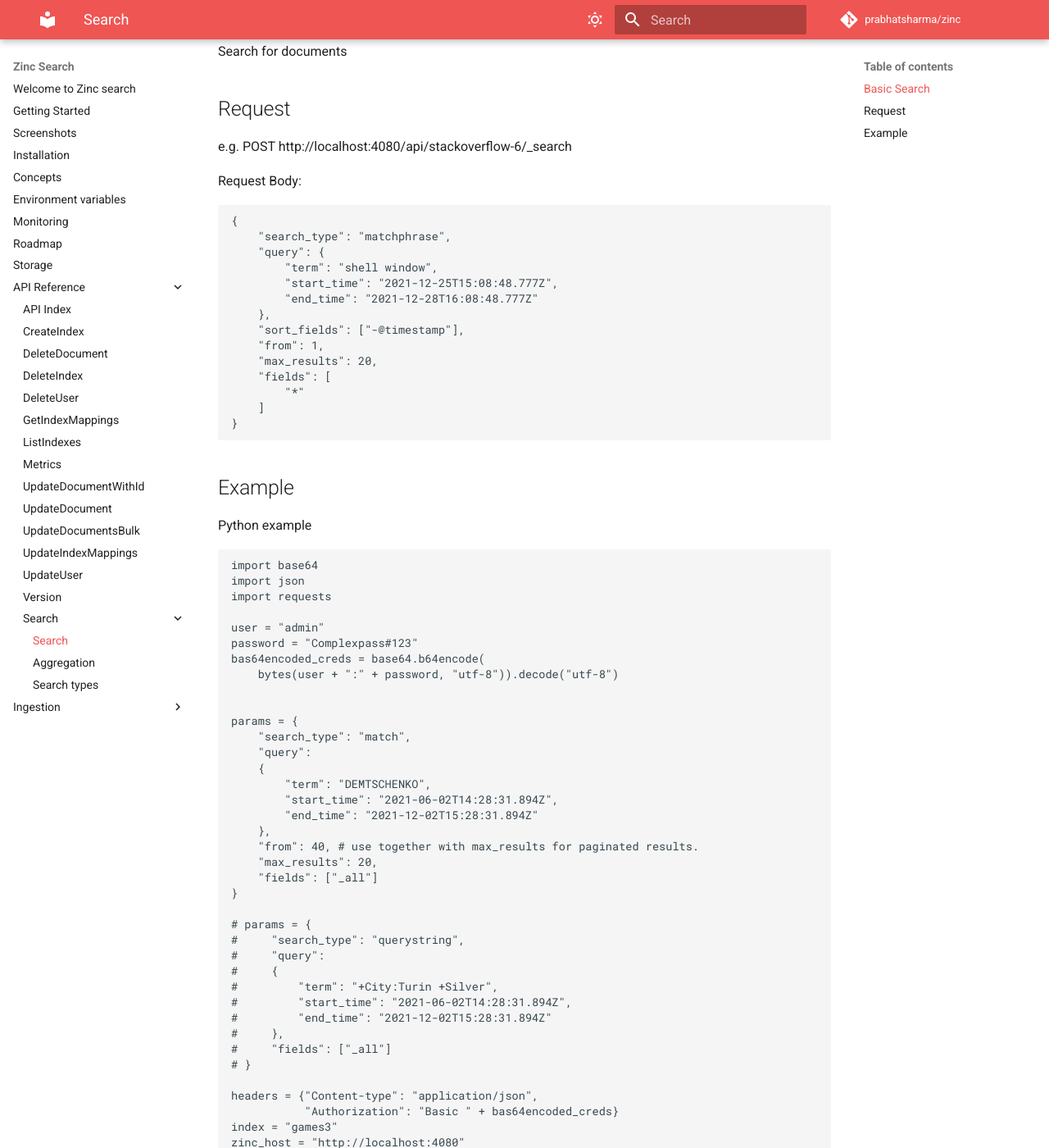
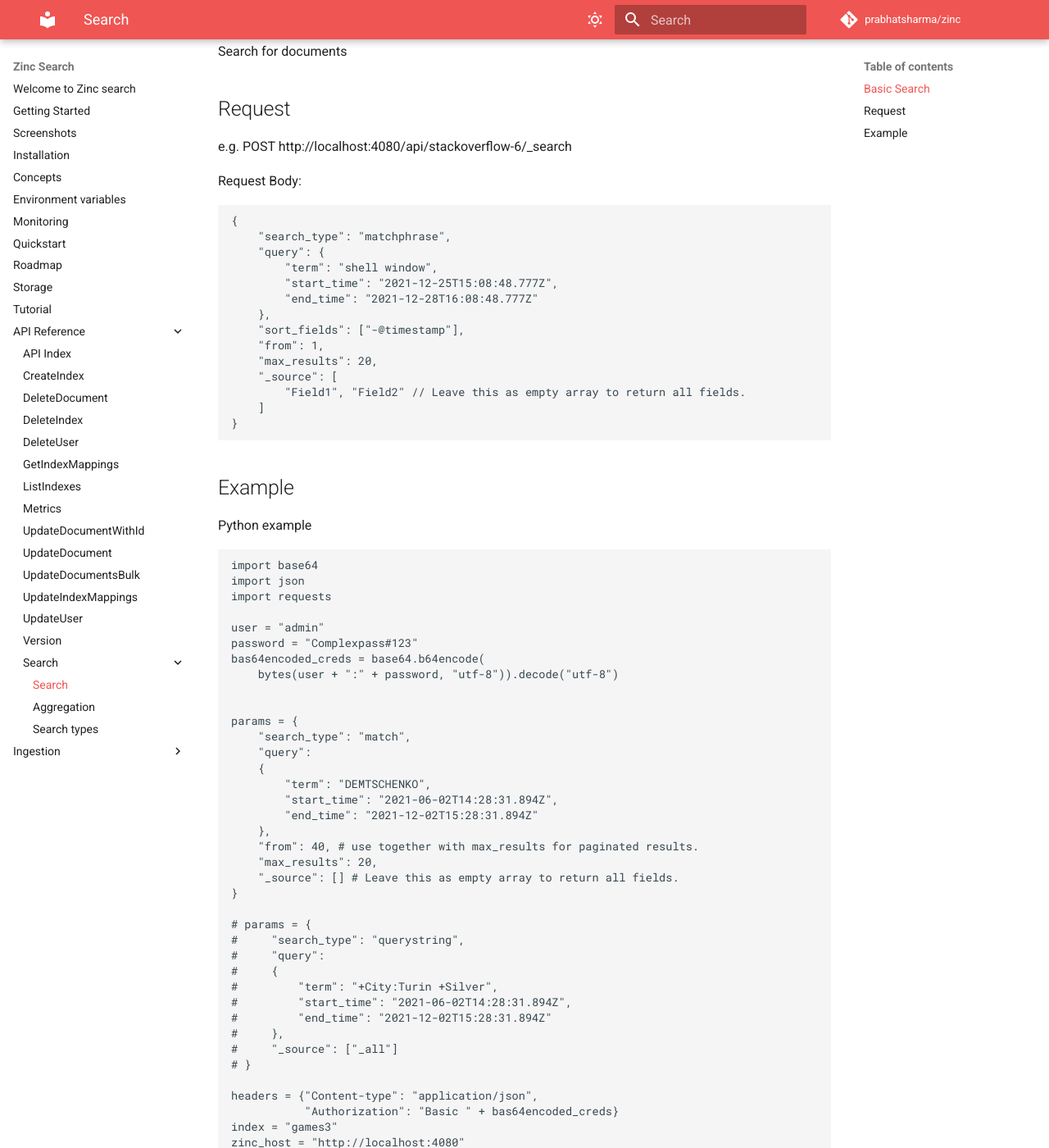
Before and after one commit to zincsearch/zincsearch-docs, an MkDocs documentation site: the page built from docs/API Reference/search/1_search.md, in a window 1280 px wide and 1400 px high, scrolled down 264 px. Shown: the whole window at 82% size. Built offline with MkDocs 1.6.1 and Material for MkDocs 9.7.7, drawn with Linux system fonts in a browser that asks for light colours; comment, search, counter and statistics services are not loaded; the version menu is left out; some of the changed text lies outside the part shown.

Commit message:
minor improvements

````diff
--- a/docs/API Reference/search/1. search.md
+++ b/docs/API Reference/search/1_search.md
@@ -26,8 +26,8 @@
     "sort_fields": ["-@timestamp"],
     "from": 1,
     "max_results": 20,
-    "fields": [
-        "*"
+    "_source": [
+        "Field1", "Field2" // Leave this as empty array to return all fields.
     ]
 }
 ```
@@ -58,7 +58,7 @@
     },
     "from": 40, # use together with max_results for paginated results.
     "max_results": 20,
-    "fields": ["_all"]
+    "_source": [] # Leave this as empty array to return all fields.
 }
 
 # params = {
@@ -69,7 +69,7 @@
 #         "start_time": "2021-06-02T14:28:31.894Z",
 #         "end_time": "2021-12-02T15:28:31.894Z"
 #     },
-#     "fields": ["_all"]
+#     "_source": ["_all"]
 # }
 
 headers = {"Content-type": "application/json",
--- /dev/null
+++ b/docs/quickstart.md
@@ -0,0 +1 @@
+# Quickstart
--- /dev/null
+++ b/docs/tutorial.md
@@ -0,0 +1 @@
+# Tutorial
--- /dev/null
+++ b/docs/versions.json
@@ -0,0 +1,3 @@
+{
+
+}
--- a/mkdocs.yml
+++ b/mkdocs.yml
@@ -13,6 +13,8 @@
 extra_css:
   - stylesheets/extra.css
 extra:
+  version:
+    provider: mike
   analytics:
     provider: google
     property: G-ZM6P0XB94J
@@ -40,3 +42,5 @@
 edit_uri: https://github.com/zinclabs/zincsearch-docs/edit/main/docs/
 markdown_extensions:
   - tables
+  - pymdownx.tabbed:
+      alternate_style: true
````
Also changed, not shown: docs/04.installation.md (deleted, +0 -101 lines), docs/04_installation.md (added, +96 -0 lines), docs/API Reference/search/aggregation.md (+1 -1 lines), docs/API Reference/search/search-types.md (+1 -1 lines), docs/concepts.md (+1 -1 lines), docs/02_getting-started.md (renamed from docs/02.getting-started.md), docs/03_screenshots.md (renamed from docs/03.screenshots.md).
